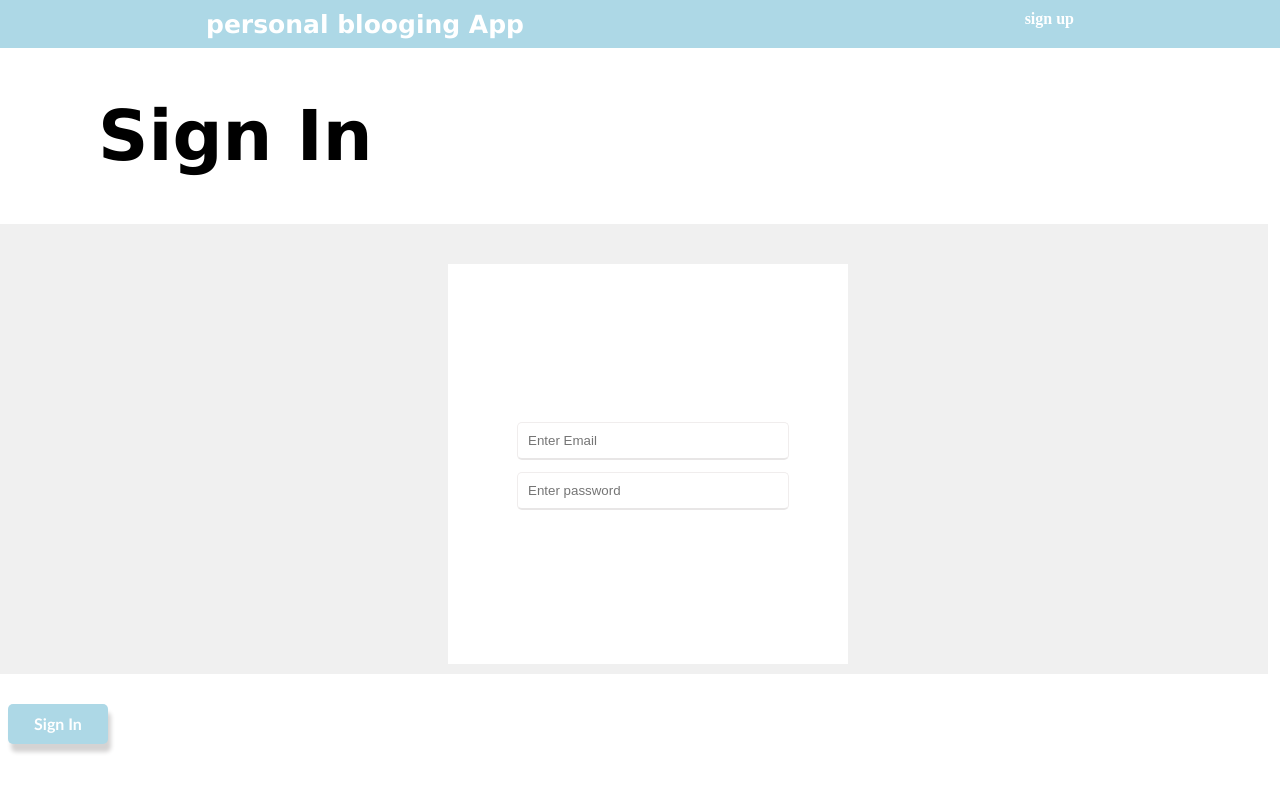
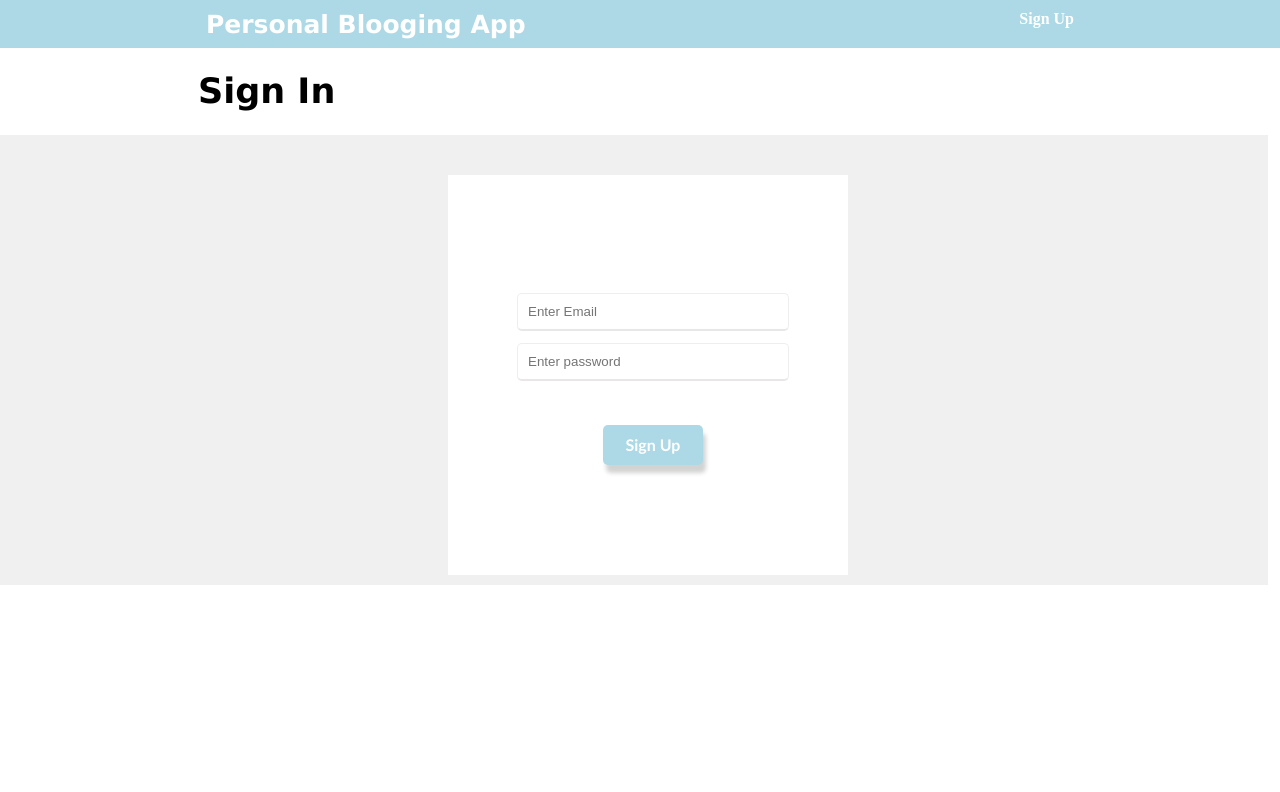
Before and after one commit to HafsaAfzal/miniHackathon, a plain HTML site: page signIn.html in a window 1280 px wide. Drawn offline with Linux system fonts and the light colour scheme.

Commit message:
sign in complete front end

```diff
--- a/signIn.html
+++ b/signIn.html
@@ -1,32 +1,35 @@
 <!DOCTYPE html>
 <html lang="en">
+
 <head>
     <meta charset="UTF-8">
     <meta name="viewport" content="width=device-width, initial-scale=1.0">
     <title>Sign In</title>
     <link rel="stylesheet" href="./style.css">
 </head>
+
 <body>
     <div class="bigDiv">
         <div class="header">
             <h3><a href="./index.html">
-            personal blooging App
+                    Personal Blooging App
                 </a></h3>
-        <h6><a href="./signup.html">sign up</a></h6>
+            <h6><a href="./signup.html">Sign Up</a></h6>
         </div>
         <div class="signHeading">
-        <h1>Sign In</h1>
+            <h1 class="signHeading" >Sign In</h1>
         </div>
         <div class="mainDiv">
 
             <div class="form">
 
-            <input class="input_field" type="email"  id="email" placeholder="Enter Email">
-            <input class="input_field" type="password" id="password"  placeholder="Enter password">
+                <input class="input_field" type="email" id="email" placeholder="Enter Email">
+                <input class="input_field" type="password" id="password" placeholder="Enter password">
 
+                <button type="submit" value="submit" id="button" onclick="signup()">Sign Up</button>
+            </div>
 
         </div>
-        <button type="submit" value="submit" id="button" onclick="signin()">Sign In</button>
     </div>
     <script src="https://www.gstatic.com/firebasejs/8.7.1/firebase.js"></script>
     <script src="https://www.gstatic.com/firebasejs/8.7.1/firebase-auth.js"></script>
@@ -34,4 +37,5 @@
     <script src="./firebaseConfig.js"></script>
     <script src="./sign.js"></script>
 </body>
+
 </html>
```
Lines whose indentation alone changed are shown as unchanged.
